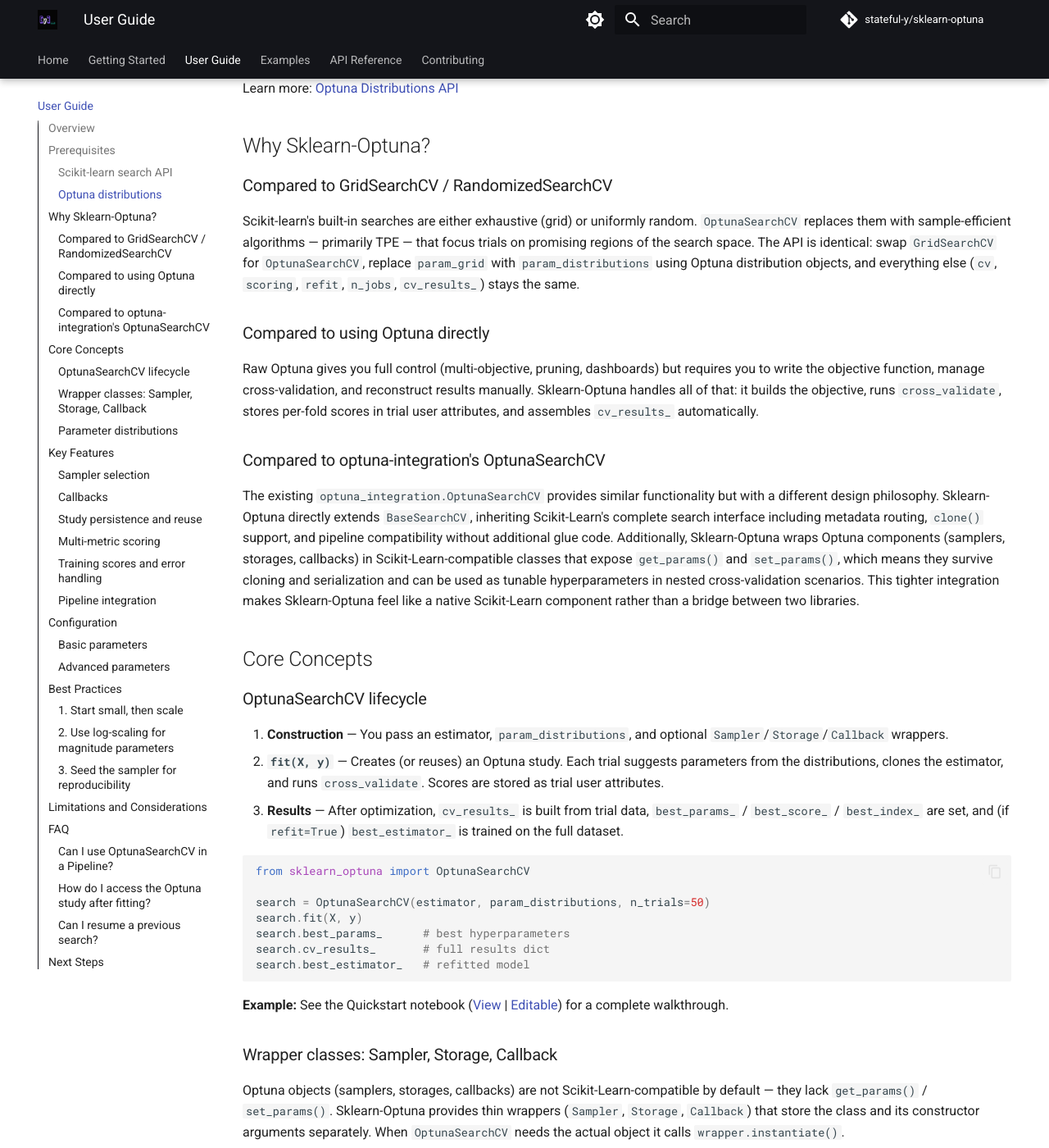
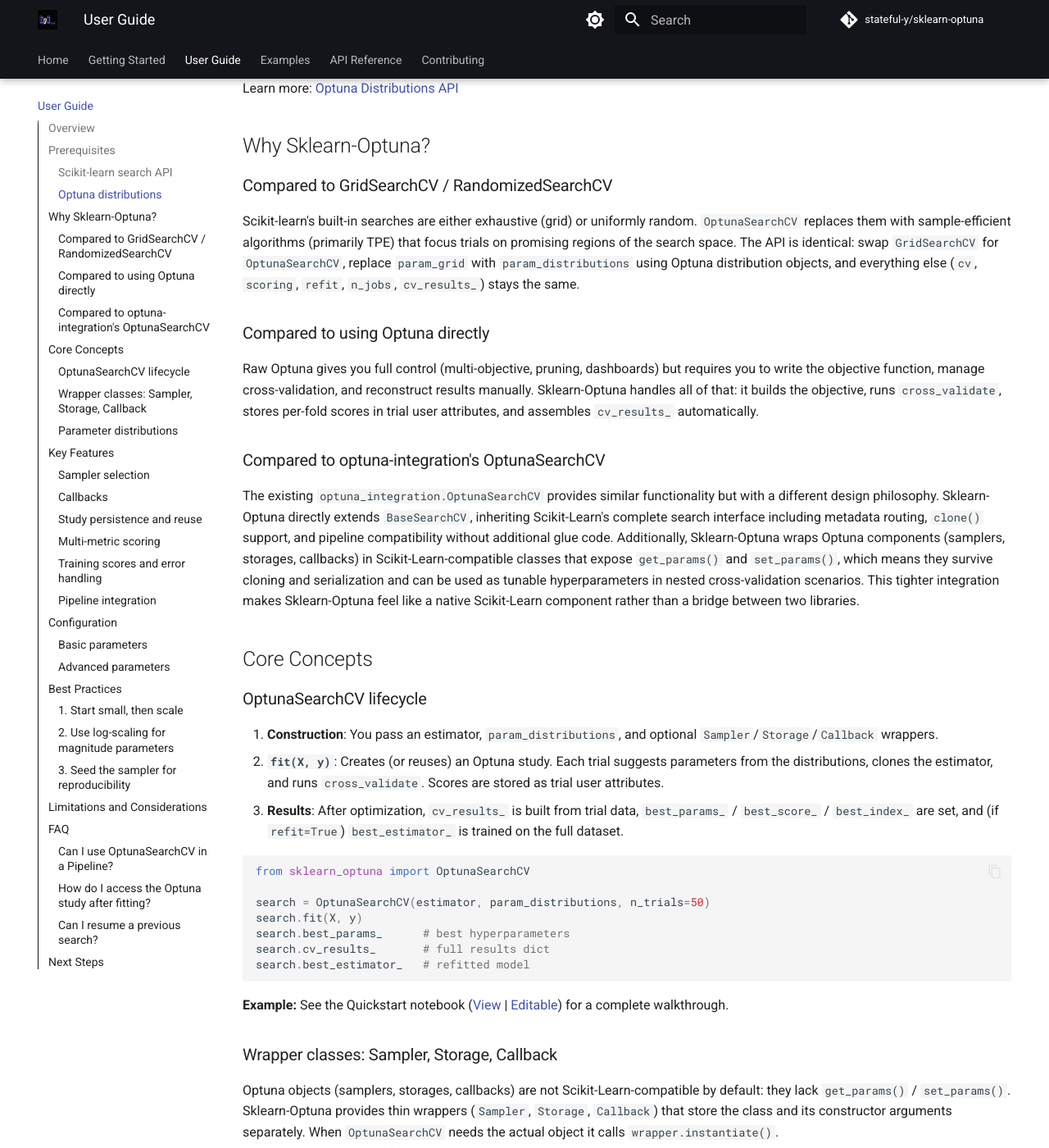
Before and after one commit to stateful-y/sklearn-optuna, an MkDocs documentation site: the page built from docs/pages/user-guide.md, in a window 1280 px wide and 1400 px high, scrolled down 887 px. Shown: the whole window at 82% size. Built offline with MkDocs 1.6.1 and Material for MkDocs 9.7.7, drawn with Linux system fonts in a browser that asks for light colours; comment, search, counter and statistics services are not loaded.

Commit message:
docs: replace em-dashes with standard punctuation

````diff
--- a/docs/pages/user-guide.md
+++ b/docs/pages/user-guide.md
@@ -26,7 +26,7 @@
 
 ### Compared to GridSearchCV / RandomizedSearchCV
 
-Scikit-learn's built-in searches are either exhaustive (grid) or uniformly random. `OptunaSearchCV` replaces them with sample-efficient algorithms — primarily TPE — that focus trials on promising regions of the search space. The API is identical: swap `GridSearchCV` for `OptunaSearchCV`, replace `param_grid` with `param_distributions` using Optuna distribution objects, and everything else (`cv`, `scoring`, `refit`, `n_jobs`, `cv_results_`) stays the same.
+Scikit-learn's built-in searches are either exhaustive (grid) or uniformly random. `OptunaSearchCV` replaces them with sample-efficient algorithms (primarily TPE) that focus trials on promising regions of the search space. The API is identical: swap `GridSearchCV` for `OptunaSearchCV`, replace `param_grid` with `param_distributions` using Optuna distribution objects, and everything else (`cv`, `scoring`, `refit`, `n_jobs`, `cv_results_`) stays the same.
 
 ### Compared to using Optuna directly
 
@@ -40,9 +40,9 @@
 
 ### OptunaSearchCV lifecycle
 
-1. **Construction** — You pass an estimator, `param_distributions`, and optional `Sampler`/`Storage`/`Callback` wrappers.
-2. **`fit(X, y)`** — Creates (or reuses) an Optuna study. Each trial suggests parameters from the distributions, clones the estimator, and runs `cross_validate`. Scores are stored as trial user attributes.
-3. **Results** — After optimization, `cv_results_` is built from trial data, `best_params_` / `best_score_` / `best_index_` are set, and (if `refit=True`) `best_estimator_` is trained on the full dataset.
+1. **Construction**: You pass an estimator, `param_distributions`, and optional `Sampler`/`Storage`/`Callback` wrappers.
+2. **`fit(X, y)`**: Creates (or reuses) an Optuna study. Each trial suggests parameters from the distributions, clones the estimator, and runs `cross_validate`. Scores are stored as trial user attributes.
+3. **Results**: After optimization, `cv_results_` is built from trial data, `best_params_` / `best_score_` / `best_index_` are set, and (if `refit=True`) `best_estimator_` is trained on the full dataset.
 
 ```python
 from sklearn_optuna import OptunaSearchCV
@@ -58,7 +58,7 @@
 
 ### Wrapper classes: Sampler, Storage, Callback
 
-Optuna objects (samplers, storages, callbacks) are not Scikit-Learn-compatible by default — they lack `get_params()` / `set_params()`. Sklearn-Optuna provides thin wrappers (`Sampler`, `Storage`, `Callback`) that store the class and its constructor arguments separately. When `OptunaSearchCV` needs the actual object it calls `wrapper.instantiate()`.
+Optuna objects (samplers, storages, callbacks) are not Scikit-Learn-compatible by default: they lack `get_params()` / `set_params()`. Sklearn-Optuna provides thin wrappers (`Sampler`, `Storage`, `Callback`) that store the class and its constructor arguments separately. When `OptunaSearchCV` needs the actual object it calls `wrapper.instantiate()`.
 
 This design means wrappers survive `clone()` and can be tuned as hyperparameters in nested searches.
 
````
Also changed, not shown: docs/pages/contributing.md (+1 -1 lines), 2 other files.
